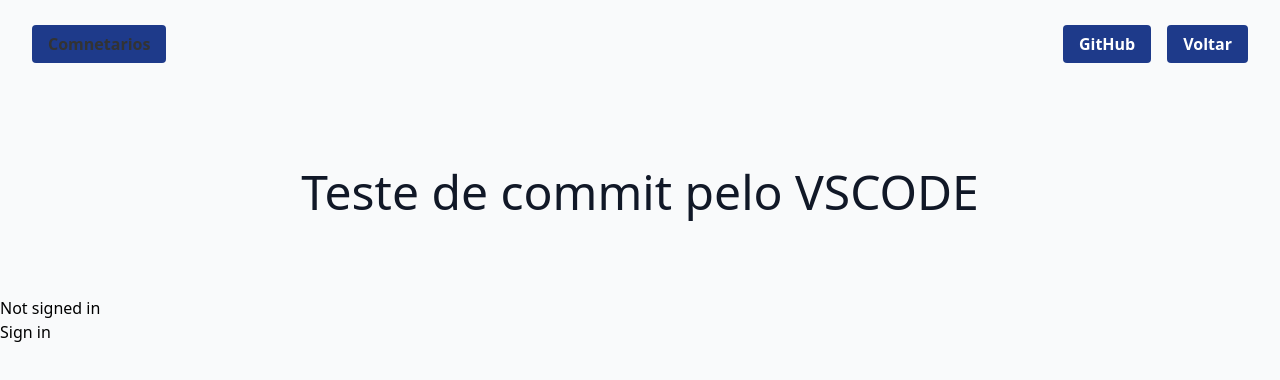
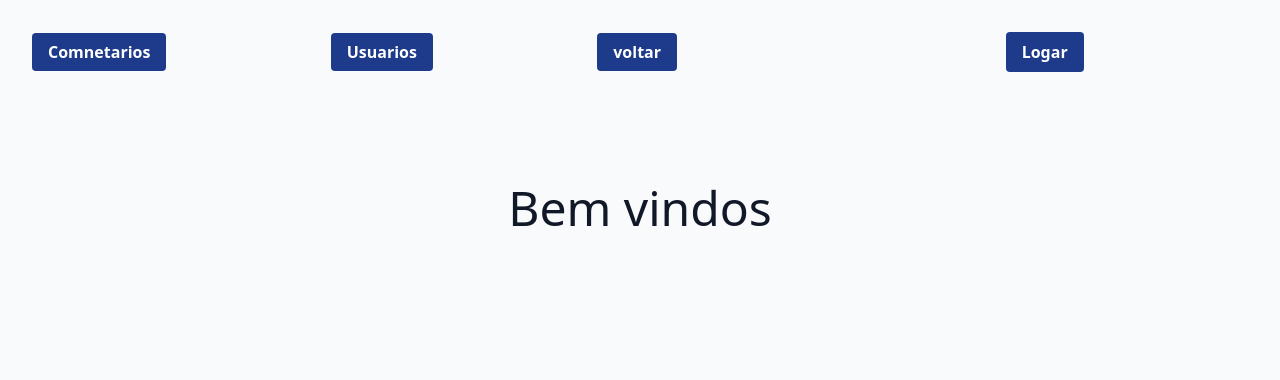
Before and after one commit to bobzera/fullstack-nextjs, a Next.js app: page / in a window 1280 px wide. Shown: the top 380 px of the page. Built offline with nearby package versions, Linux system fonts and the light colour scheme; no server answers.

Commit message:
login e banco de dados

```diff
--- /dev/null
+++ b/components/deletarexemplobtn.js
@@ -0,0 +1,24 @@
+import Link from 'next/link'
+
+const links = [
+   { href: '/', label: 'Voltar' },
+   { href: '/', label: 'Voltar' , color: 'no-underline btn-blue' },
+   { href: '/', label: 'Voltar', color: 'no-underline btn-blue' },
+]
+
+
+export default function Nav() {
+     return (
+
+          <ul className="flex items-center justify-between space-x-4">
+            {links.map(({ href, label,color }) => (
+              <li>
+                <a href={href} className={color}>
+                  {label}
+                </a>
+              </li>
+            ))}
+          </ul>
+
+    )
+  }
--- a/components/nav.js
+++ b/components/nav.js
@@ -1,30 +1,71 @@
 import Link from 'next/link'
+import Image from 'next/image'
 
-const links = [
-  { href: 'https://github.com/vercel/next.js', label: 'GitHub' },
-  { href: '/', label: 'Voltar' },
-]
+import { signIn, signOut, useSession } from 'next-auth/client'
 
 export default function Nav() {
+
+  const [ session, loading ] = useSession()
+
   return (
     <nav>
+
       <ul className="flex items-center justify-between p-8">
         <li>
           <Link href="/coments">
-            <a className="text-blue-500 no-underline btn-blue text-accent-1 dark:text-blue-300 ">
+            <a className=" no-underline btn-blue text-white dark:text-blue-300 ">
              Comnetarios
             </a>
           </Link>
         </li>
-        <ul className="flex items-center justify-between space-x-4">
-          {links.map(({ href, label }) => (
-            <li key={`${href}${label}`}>
-              <a href={href} className="no-underline btn-blue">
-                {label}
-              </a>
-            </li>
-          ))}
-        </ul>
+        <li>
+          <Link href="/usuarios">
+            <a className=" no-underline btn-blue text-white dark:text-blue-300 ">
+             Usuarios
+            </a>
+          </Link>
+        </li>
+        <li>
+          <Link href="/">
+            <a className=" no-underline btn-blue text-white dark:text-blue-300 ">
+             voltar
+            </a>
+          </Link>
+        </li>
+        <li>
+            {session && <>
+            <button className=" no-underline btn-blue text-white dark:text-blue-300 " onClick={signOut}>
+             Sair
+            </button>
+            </>}
+        </li>
+        <li>
+            {!session && <>
+            <button className=" no-underline btn-blue text-white dark:text-blue-300 " onClick={() => signIn('auth0')}>
+             Logar
+            </button>
+            </>}
+        </li>
+        <li >
+
+            {session && <>
+              <div >
+              <Image
+              className="rounded-full"
+                src={session.user.image}
+                alt="Picture of the author"
+                width={50}
+                height={50}
+              />
+
+              </div>
+
+            </>}
+            {/* //carregando statu */}
+            {loading && (
+              <h1 className="text-5xl">carregando</h1>
+            )}
+        </li>
       </ul>
     </nav>
   )
--- /dev/null
+++ b/next.config.js
@@ -0,0 +1,6 @@
+// next.config.js
+module.exports = {
+    images: {
+      domains: ['lh3.googleusercontent.com'],
+    },
+  }
--- a/pages/api/hello.js
+++ /dev/null
@@ -1,3 +0,0 @@
-export default (req, res) => {
-  res.status(200).json({ text: 'Hello' })
-}
--- /dev/null
+++ b/pages/api/user.js
@@ -0,0 +1,33 @@
+import { connectToDatabase }  from "../../util/mongodb"
+
+export default async (req, res) => {
+
+
+  if (req.method === "POST"){
+
+    const { name, age, email, cellphone } = req.body;
+
+
+    if(!name || !email || !age ){
+      res.status(500).json({error: "Missing Name Email Age"})
+      return
+    }
+
+    const { db } = await connectToDatabase();
+
+    const response = await db.collection("teste").insertOne({
+      name: name,
+      age: age,
+      email: email
+    })
+
+
+    res.status(200).json(response.ops[0])
+
+  } else {
+
+    res.status(400).json({error: "wrong method"})
+
+  }
+
+}
--- a/pages/coments.js
+++ b/pages/coments.js
@@ -1,20 +1,24 @@
 import { connectToDatabase } from "../util/mongodb";
+
 import Nav from '../components/nav'
 
 export default function Comments({ comments }) {
+
   return (
-    <div>
+    < >
       <Nav/>
-      <h1>Comments</h1>
+      <div className="px-20">
+        <h1 className="text-4xl py-10">Comments</h1>
         <ul>
           {comments.map((comment) => (
-          <li >
-            <h2 className="text-5xl text-gray-900 dark:text-gray-100">{comment.name}</h2>
+            <li className="py-3">
+              <h2 className="text-2xl text-gray-900 dark:text-gray-100">{comment.name}</h2>
               <p>{comment.text}</p>
             </li>
           ))}
         </ul>
       </div>
+    </>
   );
 }
 
@@ -25,7 +29,7 @@ export async function getServerSideProps() {
     .collection("comments")
     .find({})
     .sort({ metacritic: -1 })
-    .limit(10)
+    .limit(5)
     .toArray();
 
   return {
--- a/pages/index.js
+++ b/pages/index.js
@@ -1,36 +1,15 @@
 import Nav from '../components/nav'
-import { signIn, signOut, useSession } from 'next-auth/client'
-
-
 
 export default function IndexPage() {
-
-  const [ session, loading ] = useSession()
 
   return (
     <div>
       <Nav />
-      <div className="py-20">
+      <div className="py-20 px-20">
         <h1 className="text-5xl text-center text-gray-900 dark:text-gray-100">
-          Teste de commit pelo VSCODE
+          Bem vindos
         </h1>
       </div>
-      <>
-            {!session && <>
-            Not signed in <br/>
-            <button onClick={() => signIn('auth0')}>Sign in</button>
-            </>}
-            {session && <>
-            Signed in as {session.user.email} <br/>
-            <button onClick={signOut}>Sign out</button>
-            </>}
-            {/* //carregando statu */}
-            {loading && (
-              <h1 className="text-5xl">carregando</h1>
-            )}
-        </>
-
-
     </div>
   )
 }
--- /dev/null
+++ b/pages/usuarios.js
@@ -0,0 +1,40 @@
+import { connectToDatabase } from "../util/mongodb";
+import Nav from '../components/nav'
+
+export default function Usuarios({ usuarios }) {
+
+  return (
+    < >
+      <Nav/>
+      <div className="px-20">
+        <h1 className="text-4xl py-10">Usuarios</h1>
+        <ul>
+          {usuarios.map((usuario) => (
+            <li className="py-3 border-b border-gray-100">
+              <h2 className="text-2xl text-gray-900 dark:text-gray-100">{usuario.name}</h2>
+              <p className="text-lg">{usuario.age}</p>
+              <p>{usuario.email}</p>
+            </li>
+          ))}
+        </ul>
+      </div>
+    </>
+  );
+}
+
+export async function getServerSideProps() {
+  const { db } = await connectToDatabase();
+
+    const usuarios = await db
+    .collection("teste")
+    .find({})
+    .sort({ metacritic: -1 })
+    .limit(10)
+    .toArray();
+
+  return {
+    props: {
+        usuarios: JSON.parse(JSON.stringify(usuarios)),
+    },
+  };
+}
```
Lines whose indentation alone changed are shown as unchanged.
